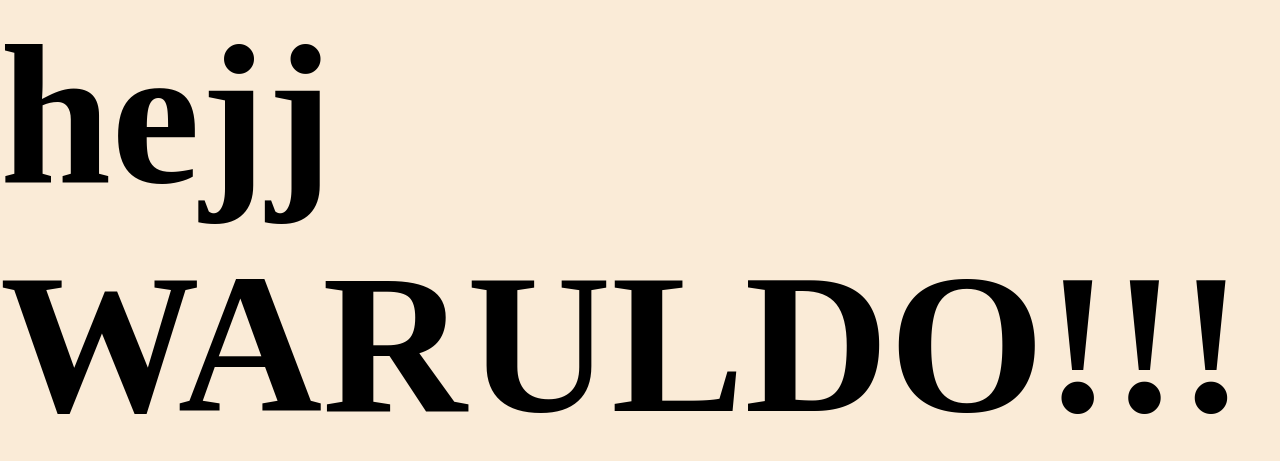
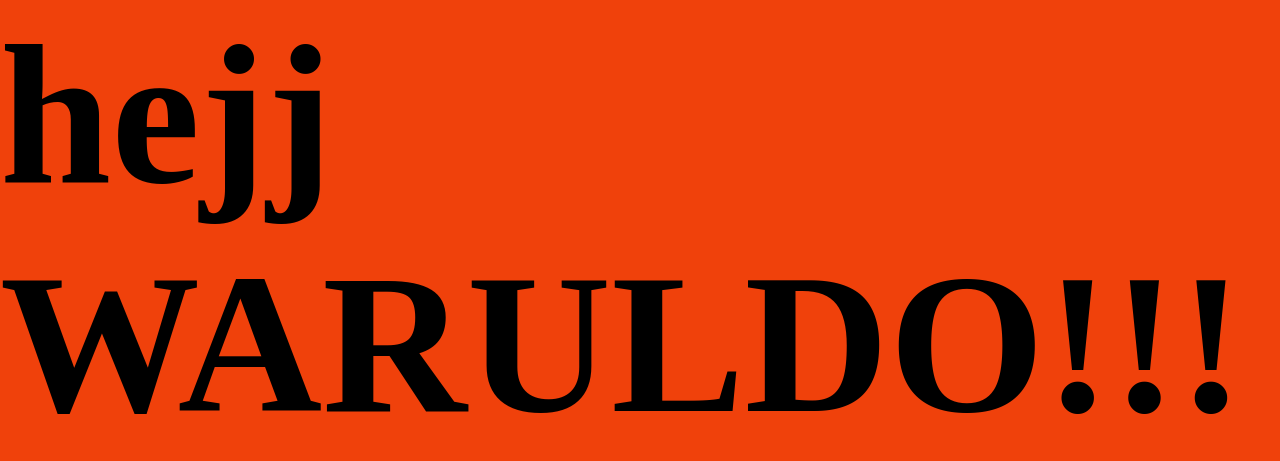
Before and after one commit to fatihpirim/LearnGit, a website: page index.html in a window 1280 px wide. Drawn offline with Linux system fonts and the light colour scheme.

Commit message:
changed background to reddish color

```diff
--- a/style.css
+++ b/style.css
@@ -1,6 +1,6 @@
 * {
     margin: 0;
-    background-color: antiquewhite;
+    background-color: rgb(240, 65, 11);
 }
 
 h1 {
```
